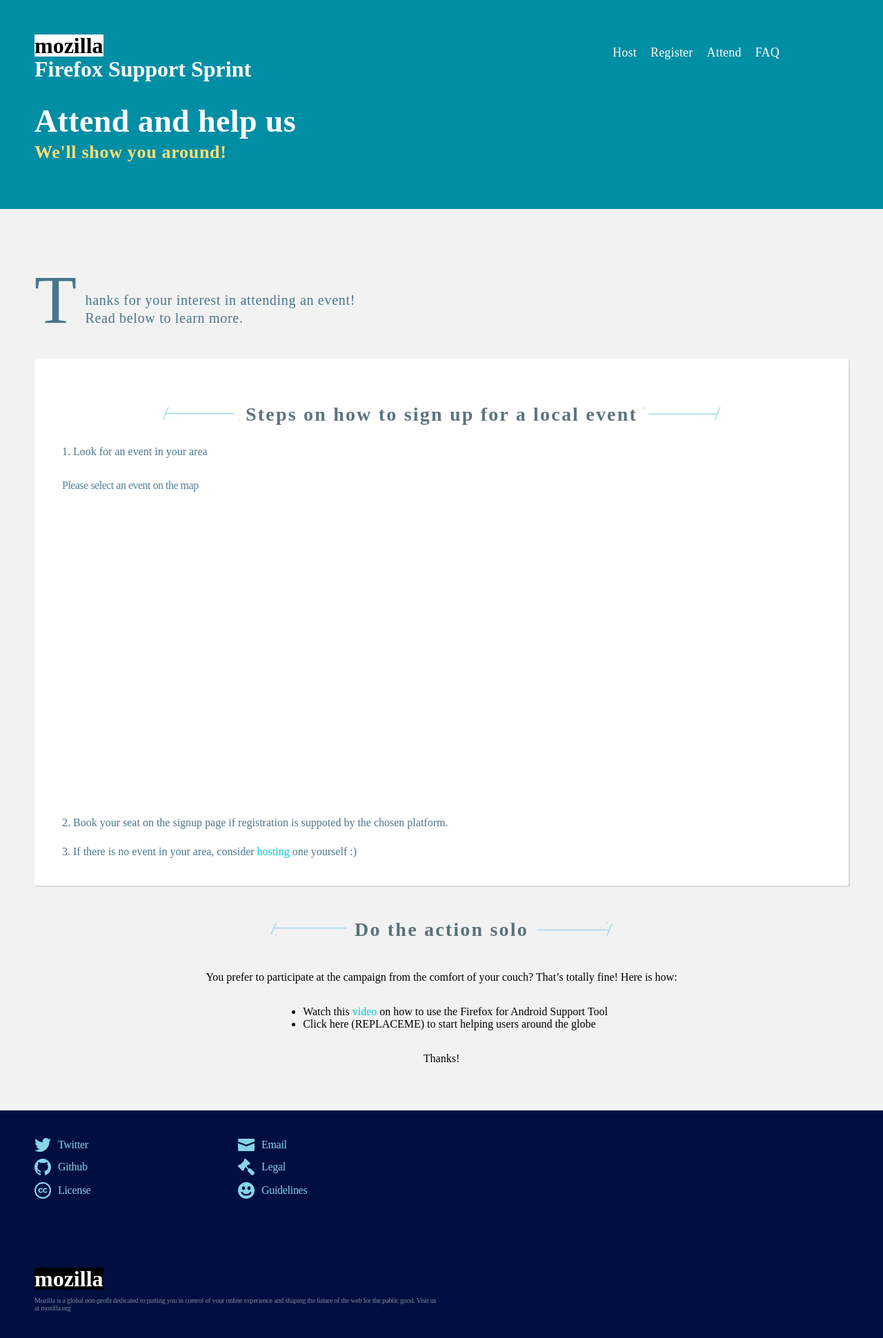
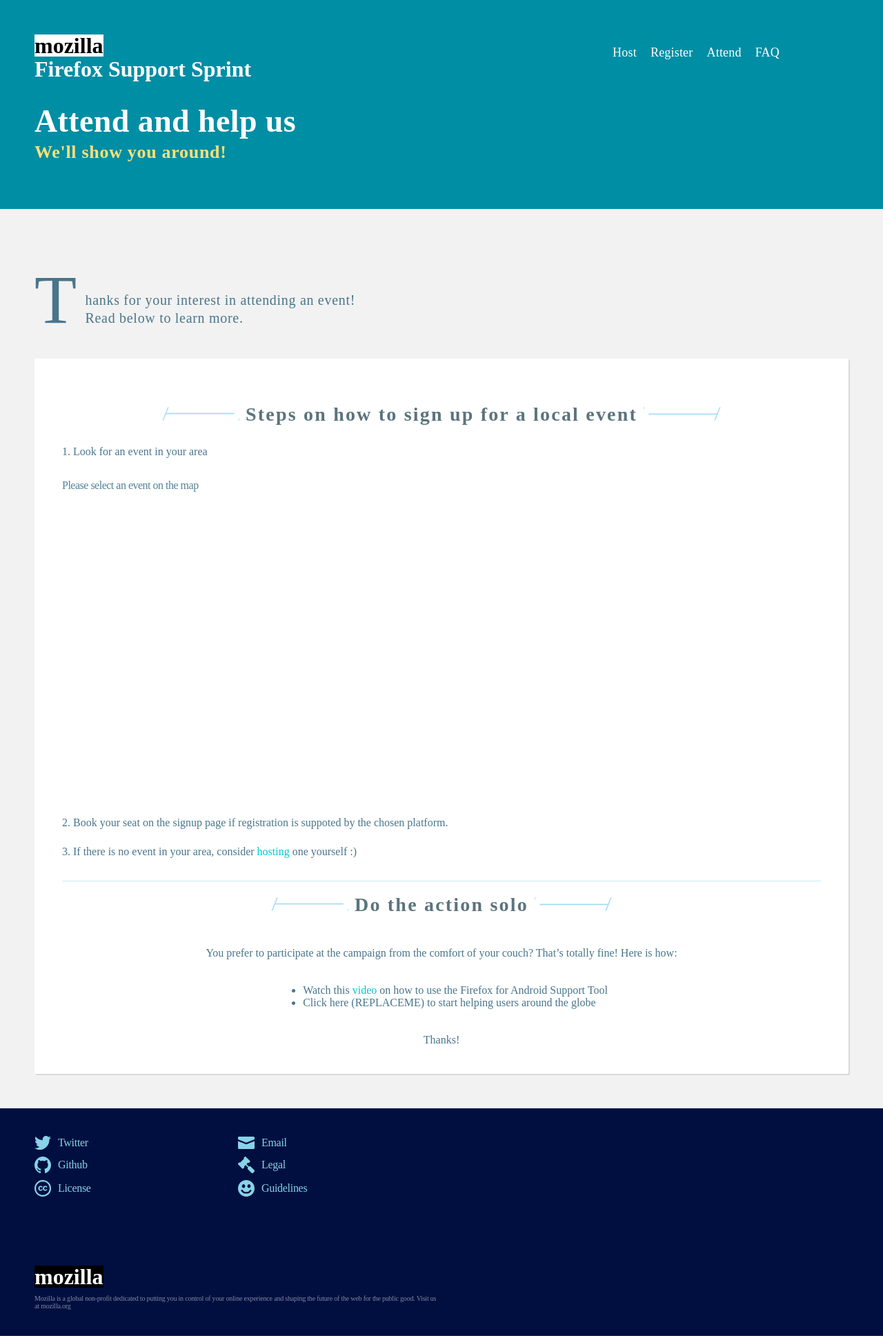
Before and after one commit to mozilla/sumo-playstore-campaign, a Jekyll site: the page built from _articles/participate.md, in a window 1280 px wide. Shown: the whole page at 69% size. Built offline with Jekyll 4.4.1, drawn with Linux system fonts in a browser that asks for light colours; some web fonts are replaced; a script that is not in the unit is left out.

Commit message:
Move solo action description to content box

```diff
--- a/_articles/participate.md
+++ b/_articles/participate.md
@@ -16,21 +16,20 @@ title: Attend an Event
   <p>2. Book your seat on the signup page if registration is suppoted by the chosen platform.</p>
   <p>3. If there is no event in your area, consider <a href="{{ '/host/' | prepend: site.baseurl }}">hosting</a> one yourself :)</p>
 
+  <h3 class="content-title">
+    <span class="title-frame"></span>
+    Do the action solo
+    <span class="title-frame title-frame--rotate-180"></span>
+  </h3>
+
+  <section class="flex-center">
+    <p>You prefer to participate at the campaign from the comfort of your couch? That’s totally fine! Here is how:</p>
+
+    <ul>
+    <li>Watch this <a href="https://www.youtube.com/watch?v=fJoC17w3lRY&feature=youtu.be">video</a> on how to use the Firefox for Android Support Tool</li>
+      <li>Click here (REPLACEME) to start helping users around the globe</li>
+    </ul>
+
+    <p>Thanks!</p>
+  </section>
 </div>
-
-<h3 class="content-title">
-  <span class="title-frame-grey"></span>
-  Do the action solo
-  <span class="title-frame-grey title-frame--rotate-180"></span>
-</h3>
-
-<section class="flex-center">
-  <p>You prefer to participate at the campaign from the comfort of your couch? That’s totally fine! Here is how:</p>
-
-  <ul>
-  <li>Watch this <a href="https://www.youtube.com/watch?v=fJoC17w3lRY&feature=youtu.be">video</a> on how to use the Firefox for Android Support Tool</li>
-    <li>Click here (REPLACEME) to start helping users around the globe</li>
-  </ul>
-
-  <p>Thanks!</p>
-</section>
```
